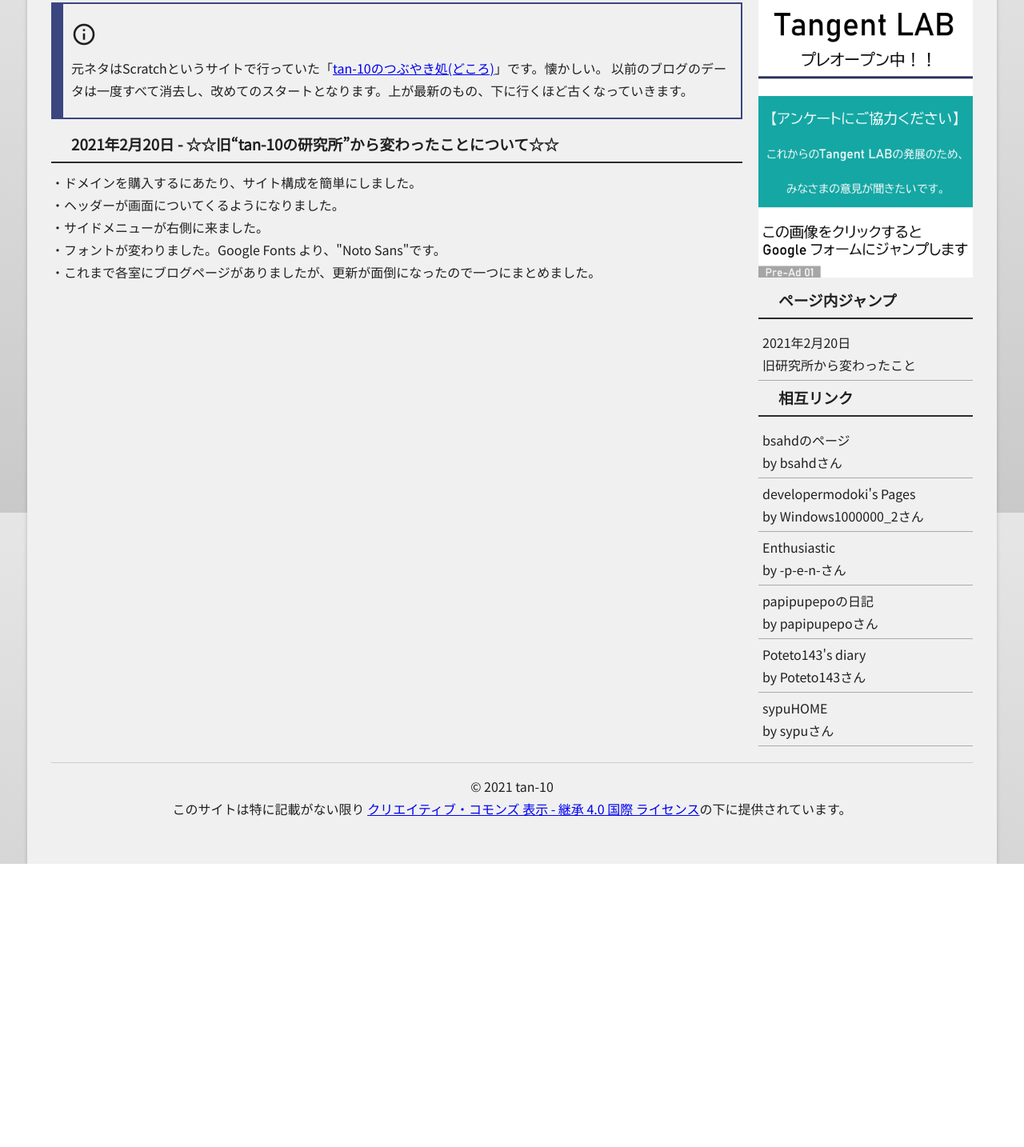
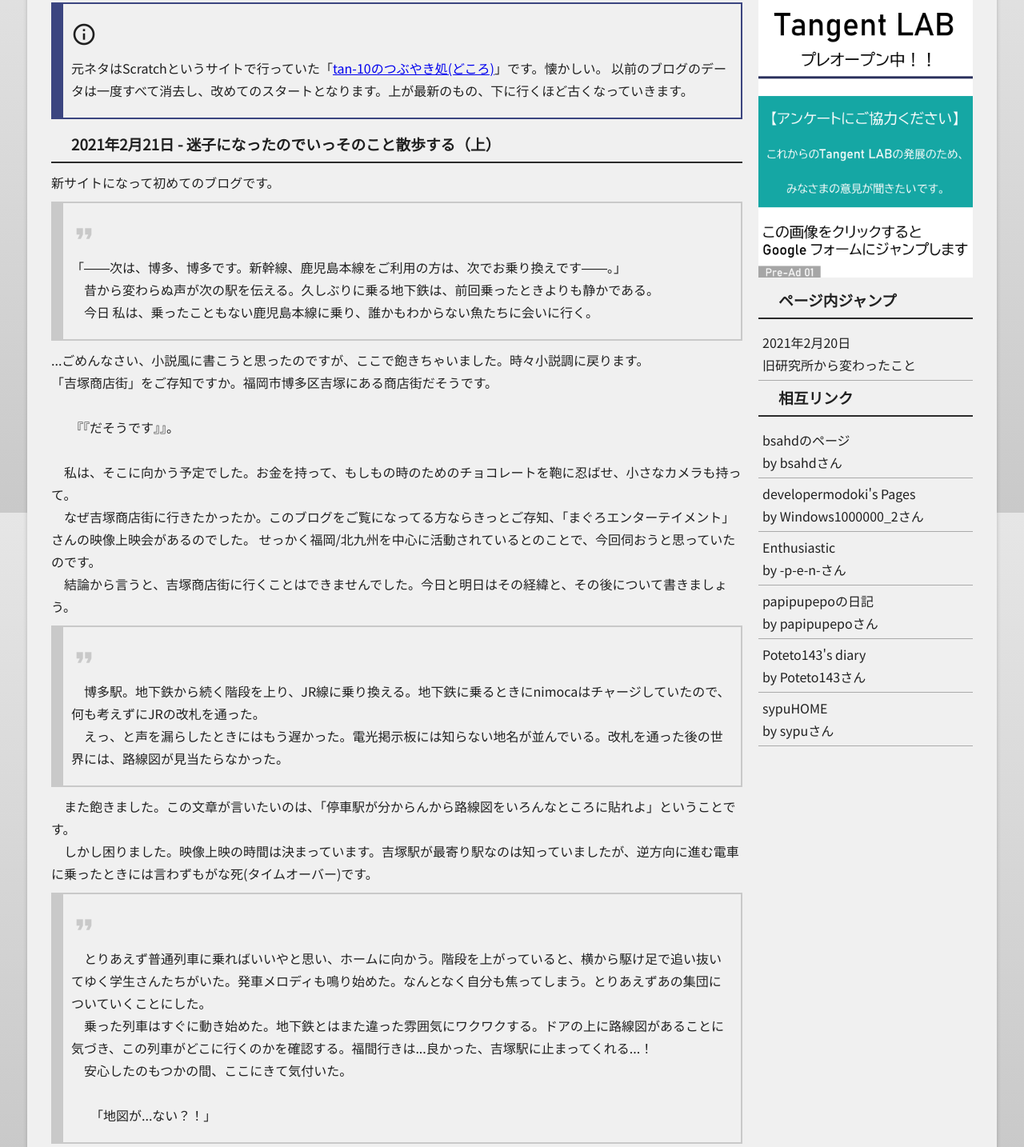
Before and after one commit to tan-10/tan-10.github.io, a plain HTML site: page blog.html in a window 1280 px wide. Shown: the part 159-1593 px from the top of the page at 80% size. Before the commit the page ends 1239 px from the top, so only its background shows below. Drawn offline with Linux system fonts and the light colour scheme.

Commit message:
Update blog.html

```diff
--- a/blog.html
+++ b/blog.html
@@ -40,6 +40,42 @@
     <br>さてさて、やっとこさ高校受験が終わり、今をリラックスして過ごしているわけなんですけれども、皆様いかがお過ごしですか？去年から今年にかけ、大変な生活を過ごしてきたと思います。旅行に行けなかったりね。ぜひ今年は、いろいろなとこに旅に出て、いろいろな交流をしてみたい次第であります。
     <br><br>最後に、写真を載せて終わります。画像表示のテストを兼ねて。</p>
     -->
+    <h3 id="20210221">2021年2月21日 - 迷子になったのでいっそのこと散歩する（上）</h3>
+    <p>新サイトになって初めてのブログです。
+    <blockquote>
+      <p>「――次は、博多、博多です。新幹線、鹿児島本線をご利用の方は、次でお乗り換えです――。」
+      <br>　昔から変わらぬ声が次の駅を伝える。久しぶりに乗る地下鉄は、前回乗ったときよりも静かである。
+      <br>　今日 私は、乗ったこともない鹿児島本線に乗り、誰かもわからない魚たちに会いに行く。</p>
+    </blockquote>
+    ...ごめんなさい、小説風に書こうと思ったのですが、ここで飽きちゃいました。時々小説調に戻ります。
+    <br>「吉塚商店街」をご存知ですか。福岡市博多区吉塚にある商店街だそうです。
+    <br><br>　　『『だそうです』』。
+    <br><br>　私は、そこに向かう予定でした。お金を持って、もしもの時のためのチョコレートを鞄に忍ばせ、小さなカメラも持って。
+    <br>　なぜ吉塚商店街に行きたかったか。このブログをご覧になってる方ならきっとご存知、「まぐろエンターテイメント」さんの映像上映会があるのでした。
+    せっかく福岡/北九州を中心に活動されているとのことで、今回伺おうと思っていたのです。
+    <br>　結論から言うと、吉塚商店街に行くことはできませんでした。今日と明日はその経緯と、その後について書きましょう。
+    <blockquote>
+      <p>　博多駅。地下鉄から続く階段を上り、JR線に乗り換える。地下鉄に乗るときにnimocaはチャージしていたので、何も考えずにJRの改札を通った。
+      <br>　えっ、と声を漏らしたときにはもう遅かった。電光掲示板には知らない地名が並んでいる。改札を通った後の世界には、路線図が見当たらなかった。</p>
+    </blockquote>
+    　また飽きました。この文章が言いたいのは、「停車駅が分からんから路線図をいろんなところに貼れよ」ということです。
+    <br>　しかし困りました。映像上映の時間は決まっています。吉塚駅が最寄り駅なのは知っていましたが、逆方向に進む電車に乗ったときには言わずもがな死(タイムオーバー)です。
+    <blockquote>
+      <p>　とりあえず普通列車に乗ればいいやと思い、ホームに向かう。階段を上がっていると、横から駆け足で追い抜いてゆく学生さんたちがいた。発車メロディも鳴り始めた。なんとなく自分も焦ってしまう。とりあえずあの集団についていくことにした。
+      <br>　乗った列車はすぐに動き始めた。地下鉄とはまた違った雰囲気にワクワクする。ドアの上に路線図があることに気づき、この列車がどこに行くのかを確認する。福間行きは...良かった、吉塚駅に止まってくれる...！
+      <br>　安心したのもつかの間、ここにきて気付いた。<br><br>　　「地図が...ない？！」<br></p>
+    </blockquote>
+    　はい。この時察しました。駅から吉塚商店街までの地図をプリントしたはいいものの、家に置いてきてしまったのです。もともと出遅れていたこともあり、このときの時刻が14時55分くらいだったと思うので、あと5分で最終上映が始まるし、あと25分でその上映も終わってしまうのです。さあどうするたんてん君。
+    <blockquote>
+      <p>　吉塚駅は 博多駅から一駅であるのにもかかわらず閑散としていた。何となく別世界な感じがする。地図がないからには、歩き回ってでも探すしかない。駅の周りをぐるっと回ってみよう。「ワンチャン」を信じて。
+      <br>　そううまくいくわけもなく、いつの間にかまた吉塚駅に戻っていた。もう15時15分、途中入場もきついな...。そうつぶやきながら、（これはブログのネタになるぞ！）と思っている自分が情けない。
+      <br>　この瞬間、もうあきらめてしまった。</p>
+    </blockquote>
+    ご　め　ん　な　さ　い　。足が痛くなってしまってアウトでしたの。いろいろ察したのでとりあえず写真を撮りました。
+    <img src="images/blog_only/blog_0001.png" class="blog">
+    吉塚駅です。この雰囲気結構好き。明日の散ブログに続きます。
+    </p>
+
     <h3 id="20210220">2021年2月20日 - ☆☆旧“tan-10の研究所”から変わったことについて☆☆</h3>
     <p>・ドメインを購入するにあたり、サイト構成を簡単にしました。
     <br>・ヘッダーが画面についてくるようになりました。
```
